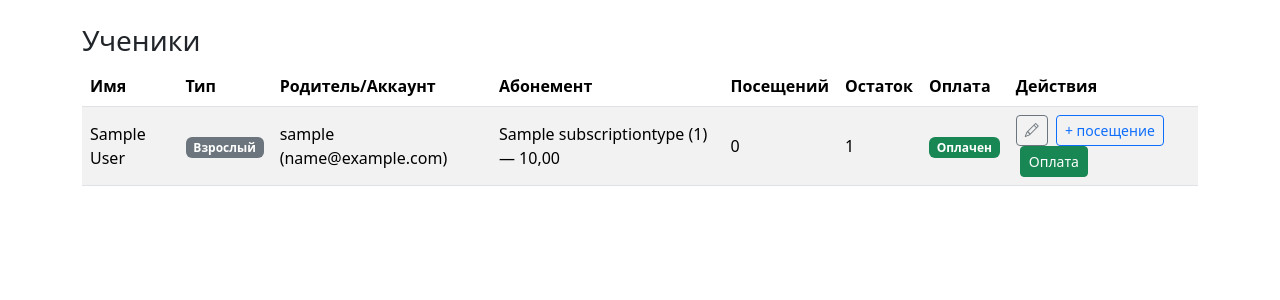
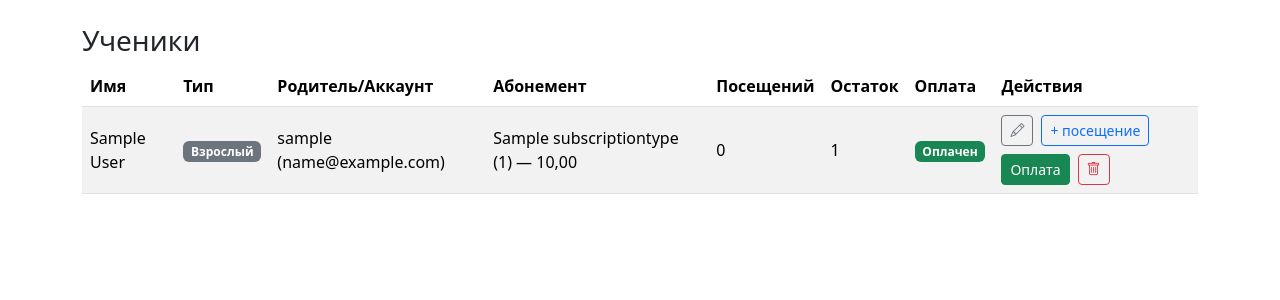
Before and after one commit to DanteJet/littlejohn, a Django app: page /children/ in a window 1280 px wide. Shown: the part 80-380 px from the top of the page. Run offline with Django 5.2, Linux system fonts and the light colour scheme; a user stored in the database is signed in; tables that the repository leaves empty hold one stand-in row (values such as "Sample post").

Commit message:
add deltete logic for parent and child

```diff
--- a/core/static/css/app.css
+++ b/core/static/css/app.css
@@ -43,3 +43,8 @@
 /* Input group для цены */
 .input-group .form-control { border-left: 0; }
 .input-group-text { background: #f1fff7; border-color: #ced4da; }
+
+/* Ровные действия в таблицах */
+.actions .btn { vertical-align: middle; }
+.actions form { display: inline-flex; align-items: center; }
+.table td .btn { line-height: 1.2; } /* выравниваем высоту sm-кнопок */
--- a/core/templates/admin/children_list.html
+++ b/core/templates/admin/children_list.html
@@ -52,22 +52,39 @@
           {% else %}—{% endif %}
         </td>
         <td>
-          <a class="btn btn-sm btn-outline-secondary me-1" href="{% url 'child_edit' child.id %}" title="Редактировать"><i class="bi bi-pencil"></i></a>
+            <div class="d-flex flex-wrap align-items-center gap-2 actions">
+              {# редактировать #}
+              <a class="btn btn-sm btn-outline-secondary"
+                 href="{% url 'child_edit' child.id %}"
+                 title="Редактировать"><i class="bi bi-pencil"></i></a>
+
+              {% with sub=subs|get_item:child.id %}
                 {% if sub %}
-            <form method="post" action="{% url 'add_visit' %}" class="d-inline">{% csrf_token %}
+                  {# + посещение #}
+                  <form method="post" action="{% url 'add_visit' %}" class="m-0 d-inline-flex align-items-center">{% csrf_token %}
                     <input type="hidden" name="child_id" value="{{ child.id }}">
-              <button class="btn btn-sm btn-outline-primary" onclick="return confirm('Добавить посещение для {{ child.first_name }}?')">+ посещение</button>
+                    <button class="btn btn-sm btn-outline-primary" title="Добавить посещение">+ посещение</button>
                   </form>
-            <form method="post" action="{% url 'mark_payment' %}" class="d-inline ms-1">{% csrf_token %}
+
+                  {# оплата произведена #}
+                  <form method="post" action="{% url 'mark_payment' %}" class="m-0 d-inline-flex align-items-center">{% csrf_token %}
                     <input type="hidden" name="child_id" value="{{ child.id }}">
-              <button class="btn btn-sm btn-success">Оплата</button>
+                    <button class="btn btn-sm btn-success" title="Отметить оплату">Оплата</button>
                   </form>
                 {% else %}
+                  {# выдать абонемент #}
                   <a class="btn btn-sm btn-outline-success"
-               href="{% url 'issue_subscription' child.id %}">
-               Выдать абонемент
-            </a>
+                     href="{% url 'issue_subscription' child.id %}">Выдать абонемент</a>
                 {% endif %}
+              {% endwith %}
+
+              {# удалить ученика #}
+              <form method="post" action="{% url 'child_delete' child.id %}" class="m-0 d-inline-flex align-items-center"
+                    onsubmit="return confirm('Удалить ученика «{{ child.first_name }} {{ child.last_name }}»? Это действие необратимо.');">
+                {% csrf_token %}
+                <button class="btn btn-sm btn-outline-danger" title="Удалить"><i class="bi bi-trash"></i></button>
+              </form>
+            </div>
           </td>
       </tr>
       {% endwith %}
--- a/core/urls.py
+++ b/core/urls.py
@@ -30,5 +30,7 @@ urlpatterns = [
     path('my/schedule/', views.my_schedule, name='my_schedule'),
     path('my/children/', views.my_children, name='my_children'),
 
+    path('children/<int:pk>/delete/', views.child_delete, name='child_delete'),
+    path('parents/<int:user_id>/delete/', views.parent_delete, name='parent_delete'),
 
 ]
--- a/core/views.py
+++ b/core/views.py
@@ -8,6 +8,8 @@ from django.db.models import Prefetch, Count
 from django.http import HttpResponseForbidden, HttpResponseRedirect
 from django.shortcuts import get_object_or_404, redirect, render
 from django.utils import timezone
+
+from django.views.decorators.http import require_POST
 
 from .forms import (
     AddVisitForm, StudentForm, ParentCreateForm,
@@ -339,3 +341,27 @@ def issue_subscription(request, pk):
     else:
         form = IssueSubscriptionForm()
     return render(request, 'admin/issue_subscription.html', {'form': form, 'child': child})
+
+@login_required
+@user_passes_test(is_admin)
+@require_POST
+def child_delete(request, pk):
+    child = get_object_or_404(Child, pk=pk)
+    # по ТЗ удаляем только ученика; его аккаунт-взрослого (если был) оставляем
+    name = str(child)
+    child.delete()  # Subscription удалится каскадом, M2M из занятий — тоже
+    messages.success(request, f'Ученик «{name}» удалён.')
+    return redirect('children_list')
+
+
+@login_required
+@user_passes_test(is_admin)
+@require_POST
+def parent_delete(request, user_id):
+    # удаляем только пользователей из группы Parent
+    parent = get_object_or_404(User, pk=user_id, groups__name='Parent')
+    username = parent.username
+    # FK Child.parent(on_delete=CASCADE) — все дети удалятся автоматически
+    parent.delete()
+    messages.success(request, f'Родитель «{username}» и его дети удалены.')
+    return redirect('parent_create')
```
Also changed, not shown: core/templates/admin/parent_create.html (+10 -0 lines). Lines whose indentation alone changed are shown as unchanged.
